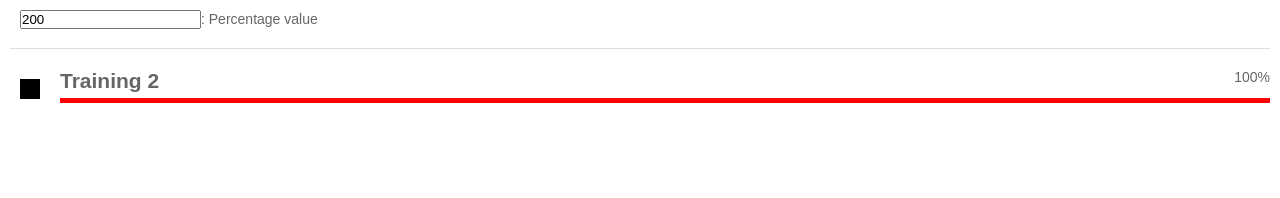
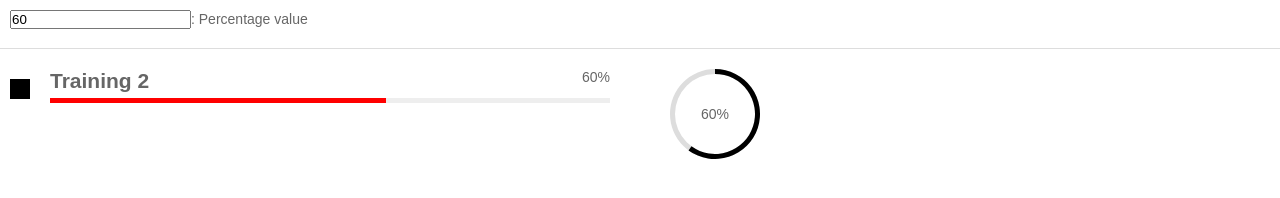
Before and after one commit to rans0000/d3ng-Chart, a website: page html/index.html in a window 1280 px wide. Drawn offline with Linux system fonts and the light colour scheme.

Commit message:
dchart-radialguage: complete

```diff
--- a/html/css/style.css
+++ b/html/css/style.css
@@ -1,6 +1,14 @@
 /*generic stylesheet*/
-*{margin: 0;padding: 0;}
+*{margin: 0;padding: 0;box-sizing: border-box;}
 body{font-family: Arial, "Helvetica Neue", Helvetica, sans-serif;color: #666;font-size: 14px;}
+svg{display: block;}
+/*-----------------------------------------*/
+.row{margin: 0 -30px;}
+.col-md-6{float: left;width: 50%;padding: 0 30px;}
+.wrapper{overflow: hidden;}
+.form_generic{padding: 10px 10px 19px;border-bottom: 1px solid  #ddd;margin-bottom: 20px;}
 
-.wrapper{margin: 0 10px;}
-.form_generic{padding: 10px 10px 19px;border-bottom: 1px solid  #ddd;margin-bottom: 20px;}
+/*-----------------------------------------*/
+
+/*-----------------------------------------*/
+.row:after{content: '.';display: block;visibility: hidden;clear: both;height: 0;}
--- a/html/index.html
+++ b/html/index.html
@@ -12,7 +12,8 @@
                 <form class="form_generic">
                     <label><input type="text" ng-model="app.percentValue">: Percentage value</label>
                 </form>
-
+                <div class="row">
+                    <div class="col-md-6">
                         <dchart-progressbar-widget
                                                    data-dchart-value="{{app.percentValue}}"
                                                    data-dchart-theme="red"
@@ -20,6 +21,15 @@
                                                    data-dchart-type="typse1"
                                                    data-dchart-iconclass="my-icon-class">
                         </dchart-progressbar-widget>
+                    </div>
+                    <div class="col-md-6">
+                        <dchart-radialguage
+                                            data-dchart-value="{{app.percentValue}}"
+                                            data-dchart-size="90"
+                                            data-dchart-theme="reclass">
+                        </dchart-radialguage>
+                    </div>
+                </div>
             </div>
         </div>
         <div class="scripts">
@@ -29,9 +39,11 @@
 
             <!--load all dependencies-->
             <script src="js/dchart/common/dchart.js"></script>
+            <script src="js/dchart/common/dchart-utils.js"></script>
             <script src="js/dchart/common/dchart-d3-module.js"></script>
             <script src="js/dchart/dchart-progressbar/dchart-progressbar.js"></script>
             <script src="js/dchart/dchart-progressbar-widget/dchart-progressbar-widget.js"></script>
+            <script src="js/dchart/dchart-radialguage/dchart-radialguage.js"></script>
 
             <!--load app-->
             <script src="js/app.js"></script>
--- a/html/js/app.js
+++ b/html/js/app.js
@@ -5,6 +5,6 @@
     function MainController(){
         var viewModel = this;
 
-        viewModel.percentValue = 200;
+        viewModel.percentValue = 60;
     }
 }());
--- /dev/null
+++ b/html/js/dchart/common/dchart-utils.js
@@ -0,0 +1,17 @@
+/*utility functions for dchart library*/
+
+(function (window, document, undefined) {
+    window.dchartUtils = {
+        sanitize0to100: function(val){
+            if(!isNaN(val)){
+                val = val || 0;
+                if(val > 100){val = 100;}
+                if(val < 0){val = 0;}
+            }
+            else{
+                val = 0;
+            }
+            return val;
+        }
+    };
+}(window, document));
--- a/html/js/dchart/common/dchart.css
+++ b/html/js/dchart/common/dchart.css
@@ -1,7 +1,7 @@
 /*---------------------------------*/
 /*progressbar*/
 .dchart-progressbar{height: 5px;background: #eee;}
-.dchart-progressbar .dchart-progressbar-meter{float: left;height: 5px;}
+.dchart-progressbar .dchart-progressbar-meter{float: left;height: 5px;-webkit-transition: .3s;transition: .3s;}
 .dchart-progressbar.theme-red .dchart-progressbar-meter{background: red;}
 .dchart-progressbar.theme-green .dchart-progressbar-meter{background: green;}
 .dchart-progressbar.theme-blue .dchart-progressbar-meter{background: blue;}
@@ -23,7 +23,11 @@
 
 .dchart-progressbar-widget.type2 .dchart-progressbar-meter-wrapper{margin-right: 0;}
 /*---------------------------------*/
-
+.dchart-radialguage-bgarc{fill: #ddd;}
+.dchart-radialguage{display: table;position: relative;}
+.dchart-radialguage-theme-default .dchart-radialguage-bgarc{fill: #ddd;}
+.dchart-radialguage-theme-default .dchart-radialguage-valarc{fill: #666;shape-rendering: geometricPrecision;}
+.dchart-radialguage-label{position: absolute;width: 100%;text-align: center;top: 50%;margin-top: -8px;}
 
 /*---------------------------------*/
 .dchart-progressbar:after,.dchart-progressbar-widget:after,.dchart-progressbar-widget-block-wrapper:after{content: '.';display: block;clear: both;visibility: hidden;height: 0;}
--- /dev/null
+++ b/html/js/dchart/dchart-radialguage/dchart-radialguage-template.html
@@ -0,0 +1,4 @@
+<div class="dchart-radialguage">
+    <svg class="dchart-radialguage-svg"></svg>
+    <div class="dchart-radialguage-label">{{value}}%</div>
+</div>
--- /dev/null
+++ b/html/js/dchart/dchart-radialguage/dchart-radialguage.js
@@ -0,0 +1,118 @@
+/*
+@desc: Radialguage component that shows percentage value
+@usage:
+<dchart-radialguage
+                    data-dchart-value="{{app.percentValue}}"
+                    data-dchart-size="90"
+                    data-dchart-theme="reclass"
+                    data-dchart-animspeed="300"
+                    data-dchart-radius-outer="80"
+                    data-dchart-radius-inner="40">
+</dchart-radialguage>
+
+@ data-dchart-value : Value for the guage (0-100)
+@ data-dchart-size : (optional; default: 100) Width & height in pixels
+@ data-dchart-theme : (optional) - any css class name to be added to the component
+@ data-dchart-animspeed : (optional; default: 300) Animation speed in milliseconds
+@ data-dchart-radius-outer : (optional; default: chart-size)
+@ data-dchart-radius-inner : (optional; default: chart-size)
+*/
+
+(function () {
+    angular.module('dchart')
+        .directive('dchartRadialguage', ['d3', function(d3){
+            return {
+                restrict: 'E',
+                replace: true,
+                scope: {
+                    value: '@dchartValue'
+                },
+                templateUrl: 'js/dchart/dchart-radialguage/dchart-radialguage-template.html',
+                compile: radialguageCompile
+            };
+        }]);
+
+    function drawRadialguage(svg, settings, data){
+        svg
+            .attr('width', settings.width)
+            .attr('height', settings.height)
+            .attr('class', settings.themeClass)
+            .select('g')
+            .remove();
+
+        var radialGroup = svg.append('g')
+        .attr('class', 'dchart-radialguage-group');
+
+
+        //render the background arc
+        var innerRadius = settings.innerRadius / 2,
+            outerRadius = settings.outerRadius / 2,
+            posX = outerRadius,
+            posY = outerRadius,
+            PiValue = 2 * data * Math.PI / 100;
+
+        var arcBg = d3.svg.arc()
+        .innerRadius(innerRadius)
+        .outerRadius(outerRadius)
+        .startAngle(0)
+        .endAngle(360);
+
+        var shapeBg = radialGroup.append('path')
+        .attr('class', 'dchart-radialguage-bgarc')
+        .attr('d', arcBg)
+        .attr('transform', 'translate(' + posX + ', ' + posY + ')');
+
+        if(PiValue === 0){
+            return;
+        }
+        //render the value arc
+        var arcValue = d3.svg.arc()
+        .innerRadius(innerRadius)
+        .outerRadius(outerRadius)
+        .startAngle(0)
+        .endAngle(PiValue);
+
+        var shapeValue = radialGroup.append('path')
+        .attr('class', 'dchart-radialguage-valarc')
+        .attr('transform', 'translate(' + posX + ', ' + posY + ')')
+        //.attr('d', arcValue);
+        .transition()
+        .duration(settings.animSpeed)
+        .attrTween('d', function(){
+            var interpolate = d3.interpolate(0, PiValue);
+            return function(t){
+                return arcValue.endAngle(interpolate(t))();
+            };
+        });
+    }
+
+    function radialguageCompile(element, attrs, transclude){
+
+        var settings = {};
+
+        //sanitizing attributes
+        settings.width = parseInt(attrs.dchartSize) || 100;
+        settings.height = settings.width;
+        settings.themeClass = attrs.dchartTheme || 'dchart-radialguage-theme-default';
+        settings.outerRadius = attrs.dchartRadiusOuter || settings.width;
+        settings.innerRadius = attrs.dchartRadiusInner || (settings.width - 10);
+        settings.animSpeed = attrs.animspeed || 300;
+
+        //creating the element
+        var svg = d3.select(element[0]).select('.dchart-radialguage-svg');
+
+        //link function
+        return function(scope, element, attrs){
+
+            //sanitizing value
+            scope.value = dchartUtils.sanitize0to100(scope.value);
+            drawRadialguage(svg, settings, scope.value)
+
+            scope.$watch('value', function(newValue, oldValue){
+                scope.value = dchartUtils.sanitize0to100(scope.value)
+                drawRadialguage(svg, settings, scope.value)
+            });
+
+        };
+    }
+}());
```
Lines whose indentation alone changed are shown as unchanged.
